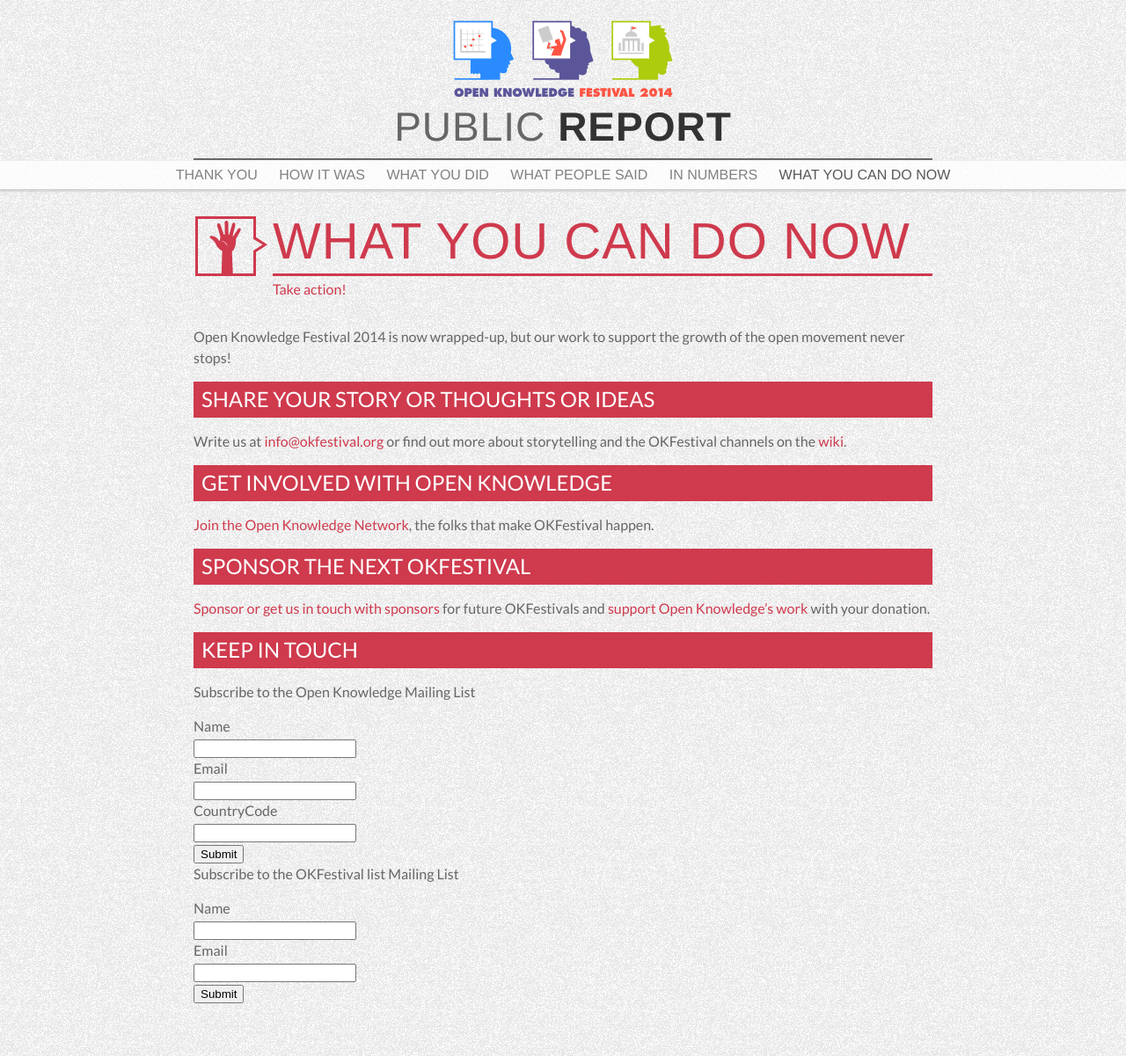
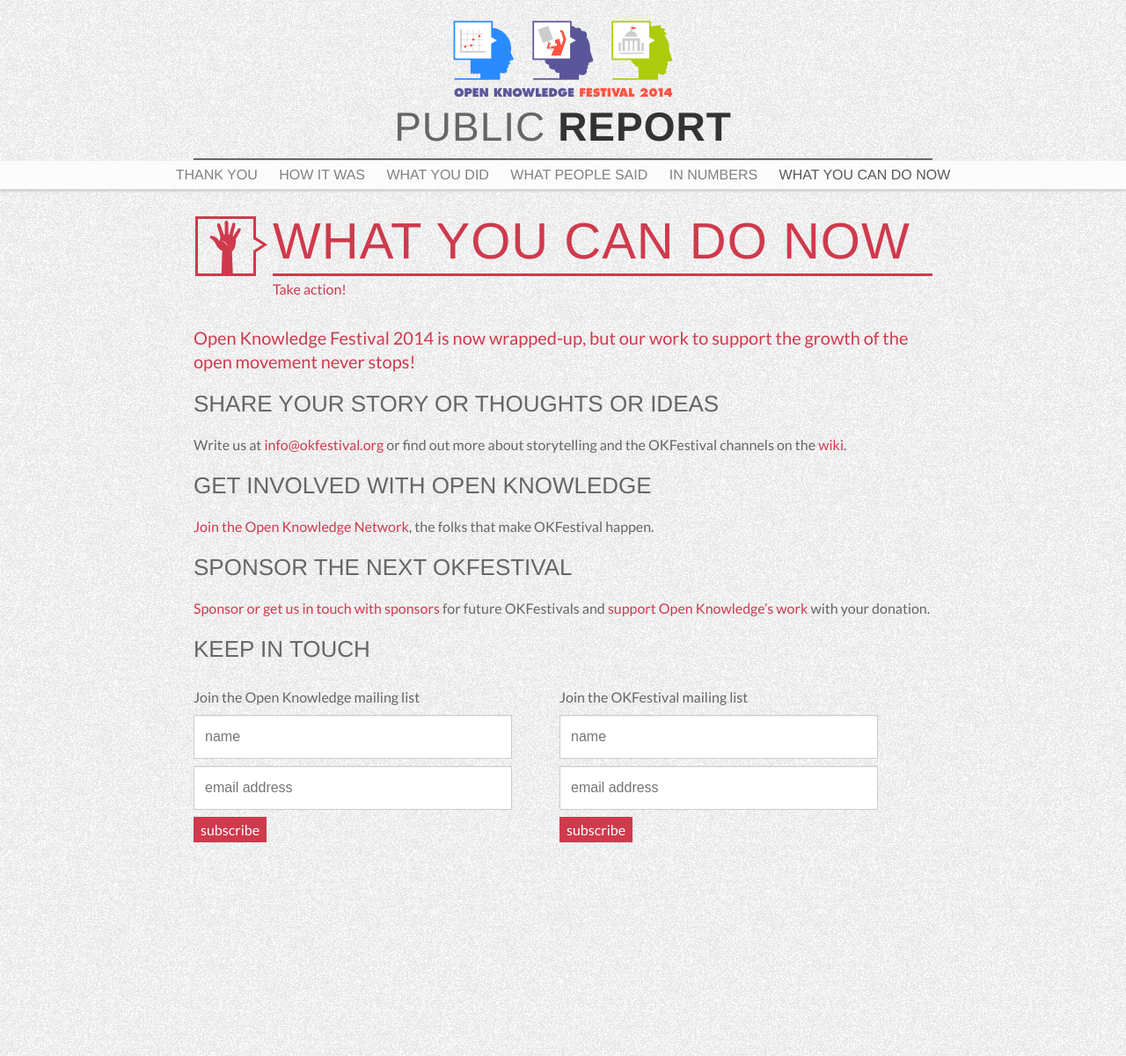
Before and after one commit to okfn/okfestival-public-report, a Jekyll site: the page built from pages/what-you-can-do-now/index.md, in a window 1280 px wide. Shown: the whole page at 88% size. Built offline with Jekyll 4.4.1, drawn with Linux system fonts in a browser that asks for light colours; some web fonts are replaced.

Commit message:
survey, what you can do now

```diff
--- a/_sass/_layout.scss
+++ b/_sass/_layout.scss
@@ -653,3 +653,81 @@
         display: block;
     }
 }
+
+.how-it-was {
+    iframe {
+        margin-top: 2em;
+    }
+}
+
+/**/
+
+strong {
+    text-transform: uppercase;
+}
+
+/* Forms */
+
+form {
+
+    float: left;
+    width: 40%;
+    margin-right: 5em;
+
+    .btn {
+        font-family: $base-font-family;
+        color: #fff !important;
+        padding: 0.3em 0.5em;
+        border: none;
+        @each $section in $sections {
+            .#{nth($section, 1)} & {
+                background-color: nth($section, 2);
+            }
+        }
+    }
+    .form-group {
+        margin-bottom: 0.5em;
+    }
+}
+
+.signup-label {
+    padding: 0.5em 0;
+}
+
+.sr-only {
+    position: absolute;
+    width: 1px;
+    height: 1px;
+    margin: -1px;
+    padding: 0;
+    overflow: hidden;
+    border: 0;
+}
+
+.btn {
+    cursor: pointer;
+    border: 1px solid transparent;
+    padding: 0.3em 0.5em;
+    font-size: 16px;
+    color: #333;
+    background-color: #fff;
+    border-color: #ccc;
+}
+
+.form-control {
+    display: block;
+    width: 100%;
+    height: 36px;
+    padding: 6px 12px;
+    font-size: 16px;
+    line-height: 1.42857143;
+    color: #555;
+    background-color: #fff;
+    background-image: none;
+    border: 1px solid #ccc;
+    border-radius: 0;
+    -webkit-box-shadow: inset 0 1px 1px rgba(0,0,0,0.075);
+    box-shadow: inset 0 1px 1px rgba(0,0,0,0.075);
+    -webkit-transition: border-color ease-in-out .15s,box-shadow ease-in-out .15s;
+    transition: border-color ease-in-out .15s,box-shadow ease-in-out .15s;
+}
--- a/pages/what-you-can-do-now/index.md
+++ b/pages/what-you-can-do-now/index.md
@@ -8,48 +8,57 @@
 
 ---
 
-Open Knowledge Festival 2014 is now wrapped-up, but our work to support the growth of the open movement never stops!
+<span class="summary">Open Knowledge Festival 2014 is now wrapped-up, but our work to support the growth of the open movement never stops!</span>
 
-## Share your story or thoughts or ideas
+
+### Share your story or thoughts or ideas
 
 Write us at <a href="mailto:info@okfestival.org">info@okfestival.org</a> or find out more about storytelling and the OKFestival channels on the [wiki](http://wiki.okfn.org/OKFestival#.22.27Storytelling_at_OKFestival.22.27).
 
-## Get Involved with Open Knowledge
+### Get Involved with Open Knowledge
 
 [Join the Open Knowledge Network](https://okfn.org/get-involved/), the folks that make OKFestival happen.
 
-## Sponsor the next OKFestival
+### Sponsor the next OKFestival
 
 [Sponsor or get us in touch with sponsors](http://2014.okfestival.org/support/) for future OKFestivals and [support Open Knowledge’s work](https://okfn.org/donate/) with your donation.
 
-## Keep in touch
+### Keep in touch
 
-Subscribe to the Open Knowledge Mailing List
-
-<form action="https://sendy.okfn.org/subscribe" method="POST" accept-charset="utf-8">
-    <label for="name">Name</label><br/>
-    <input type="text" name="name" id="name"/>
-    <br/>
-    <label for="email">Email</label><br/>
-    <input type="text" name="email" id="email"/>
-    <br/>
-    <label for="CountryCode">CountryCode</label><br/>
-    <input type="text" name="CountryCode" id="CountryCode"/>
-    <br/>
-    <input type="hidden" name="list" value="6YGYAtkLMUwo6GYlVNk97A"/>
-    <input type="submit" name="submit" id="submit"/>
+<form class="form" role="form" action="https://sendy.okfn.org/subscribe" method="post">
+    <div class="signup-label">
+        Join the Open Knowledge mailing list
+    </div>
+    <div class="signup-form">
+        <div class="form-group">
+            <label class="sr-only" for="name">Name:</label>
+            <input type="text" class="form-control" name="name" placeholder="name">
+        </div>
+        <div class="form-group">
+            <label class="sr-only" for="email">Email address:</label>
+            <input type="email" class="form-control" name="email" placeholder="email address">
+        </div>
+        <input type="hidden" name="list" value="6YGYAtkLMUwo6GYlVNk97A">
+        <button type="submit" class="btn btn-default">subscribe</button>
+    </div>
 </form>
 
 
-Subscribe to the OKFestival list Mailing List
 
-<form action="https://sendy.okfn.org/subscribe" method="POST" accept-charset="utf-8">
-    <label for="name">Name</label><br/>
-    <input type="text" name="name" id="name"/>
-    <br/>
-    <label for="email">Email</label><br/>
-    <input type="text" name="email" id="email"/>
-    <br/>
-    <input type="hidden" name="list" value="J5S6nKnaan2YvNMLsUxlFg"/>
-    <input type="submit" name="submit" id="submit"/>
+<form class="form" role="form" action="https://sendy.okfn.org/subscribe" method="post">
+    <div class="signup-label">
+        Join the OKFestival mailing list
+    </div>
+    <div class="signup-form">
+        <div class="form-group">
+            <label class="sr-only" for="name">Name:</label>
+            <input type="text" class="form-control" name="name" placeholder="name">
+        </div>
+        <div class="form-group">
+            <label class="sr-only" for="email">Email address:</label>
+            <input type="email" class="form-control" name="email" placeholder="email address">
+        </div>
+        <input type="hidden" name="list" value="J5S6nKnaan2YvNMLsUxlFg">
+        <button type="submit" class="btn btn-default">subscribe</button>
+    </div>
 </form>
```
Also changed, not shown: pages/what-people-said/survey.md (+1 -1 lines).
